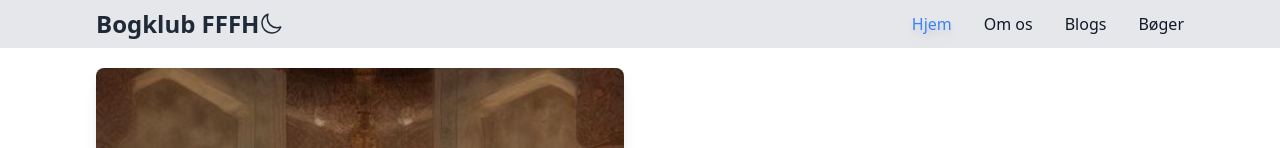
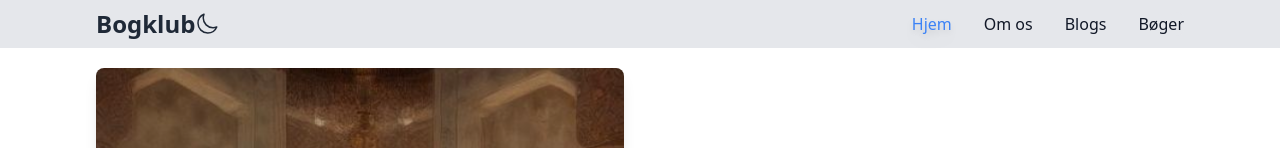
Before and after one commit to dav1d992/BookClub, an Angular app: page / in a window 1280 px wide. Shown: the top 148 px of the page. Built offline with nearby package versions, Linux system fonts and the light colour scheme.

Commit message:
Remove test label

```diff
--- a/src/app/components/navbar/navbar.component.html
+++ b/src/app/components/navbar/navbar.component.html
@@ -5,7 +5,7 @@
     class="max-w-screen-xl flex flex-wrap items-center justify-between mx-auto px-6 md:px-12 lg:px-24 py-2"
   >
     <div class="flex items-center">
-      <p class="text-2xl font-bold">Bogklub FFFH</p>
+      <p class="text-2xl font-bold">Bogklub</p>
       <button (click)="toggleDarkMode()">
         <svg
           xmlns="http://www.w3.org/2000/svg"
```
